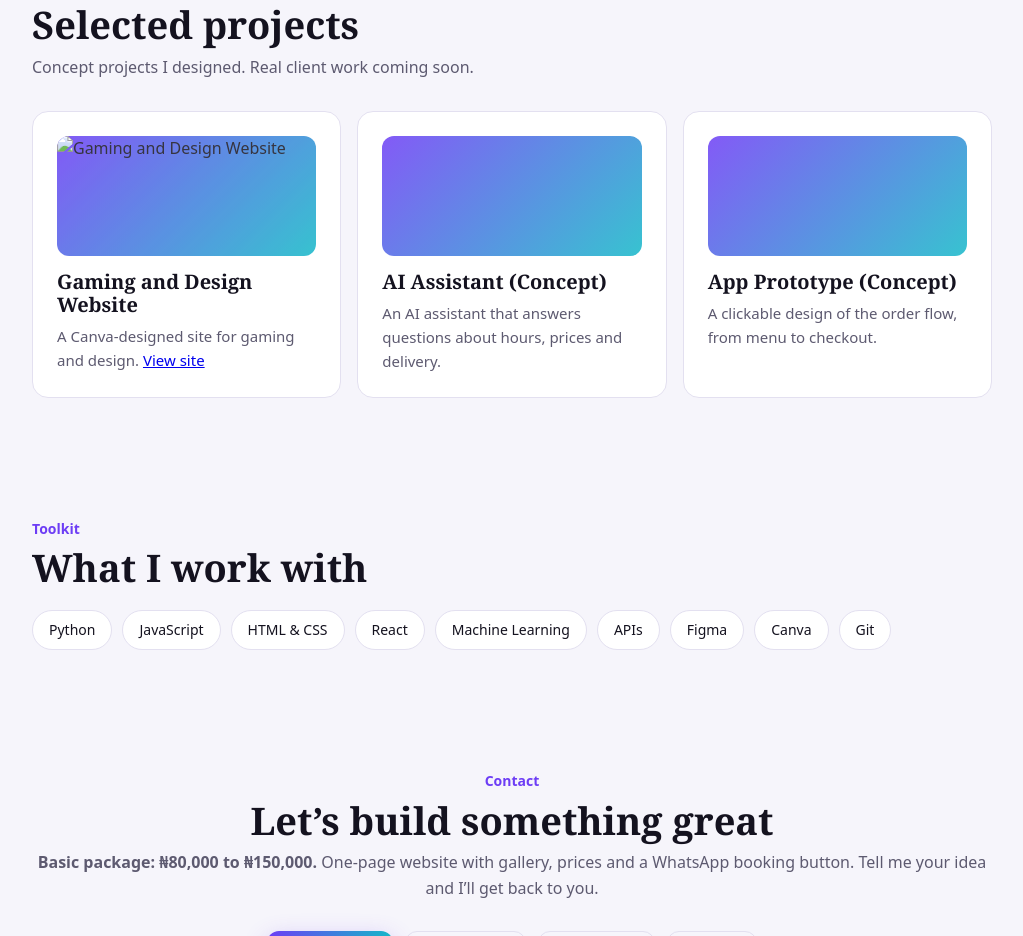
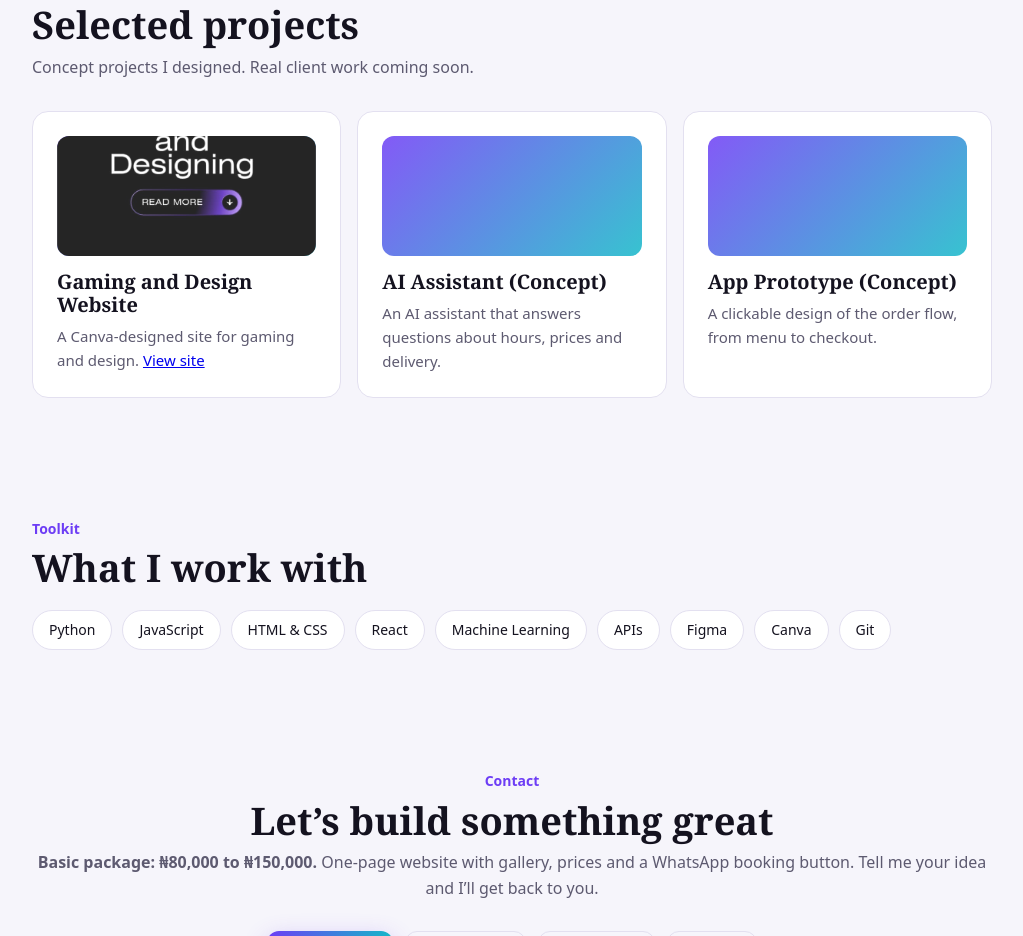
Before and after one commit to triggersolos-eng/triggersolos-eng.github.io, a plain HTML site: page index.html in a window 1280 px wide. Shown: the part 2008-2944 px from the top of the page, without its empty margins (128-1151 px from the left). Drawn offline with Linux system fonts and the light colour scheme.

Commit message:
index.html

```diff
--- a/index.html
+++ b/index.html
@@ -129,7 +129,7 @@ footer{text-align:center;color:var(--muted);font-size:14px;padding:28px 20px 90p
 <h2 class="reveal">Selected projects</h2>
 <p class="sub reveal">Concept projects I designed. Real client work coming soon.</p>
 <div class="grid">
-<div class="card reveal"><div class="thumb"><img src="project-picture.png" alt="Gaming and Design Website" style="width:100%;height:100%;object-fit:cover;border-radius:12px"></div><h3>Gaming and Design Website</h3><p>A Canva-designed site for gaming and design. <a href="https://hare-hl02b6.my.canva.site" target="_blank" rel="noopener">View site</a></p></div>
+<div class="card reveal"><div class="thumb"><img src="IMG-20261108-WA0174.jpg" alt="Gaming and Design Website" style="width:100%;height:100%;object-fit:cover;border-radius:12px"></div><h3>Gaming and Design Website</h3><p>A Canva-designed site for gaming and design. <a href="https://hare-hl02b6.my.canva.site" target="_blank" rel="noopener">View site</a></p></div>
 <div class="card reveal"><div class="thumb"></div><h3>AI Assistant (Concept)</h3><p>An AI assistant that answers questions about hours, prices and delivery.</p></div>
 <div class="card reveal"><div class="thumb"></div><h3>App Prototype (Concept)</h3><p>A clickable design of the order flow, from menu to checkout.</p></div>
 </div>
```
